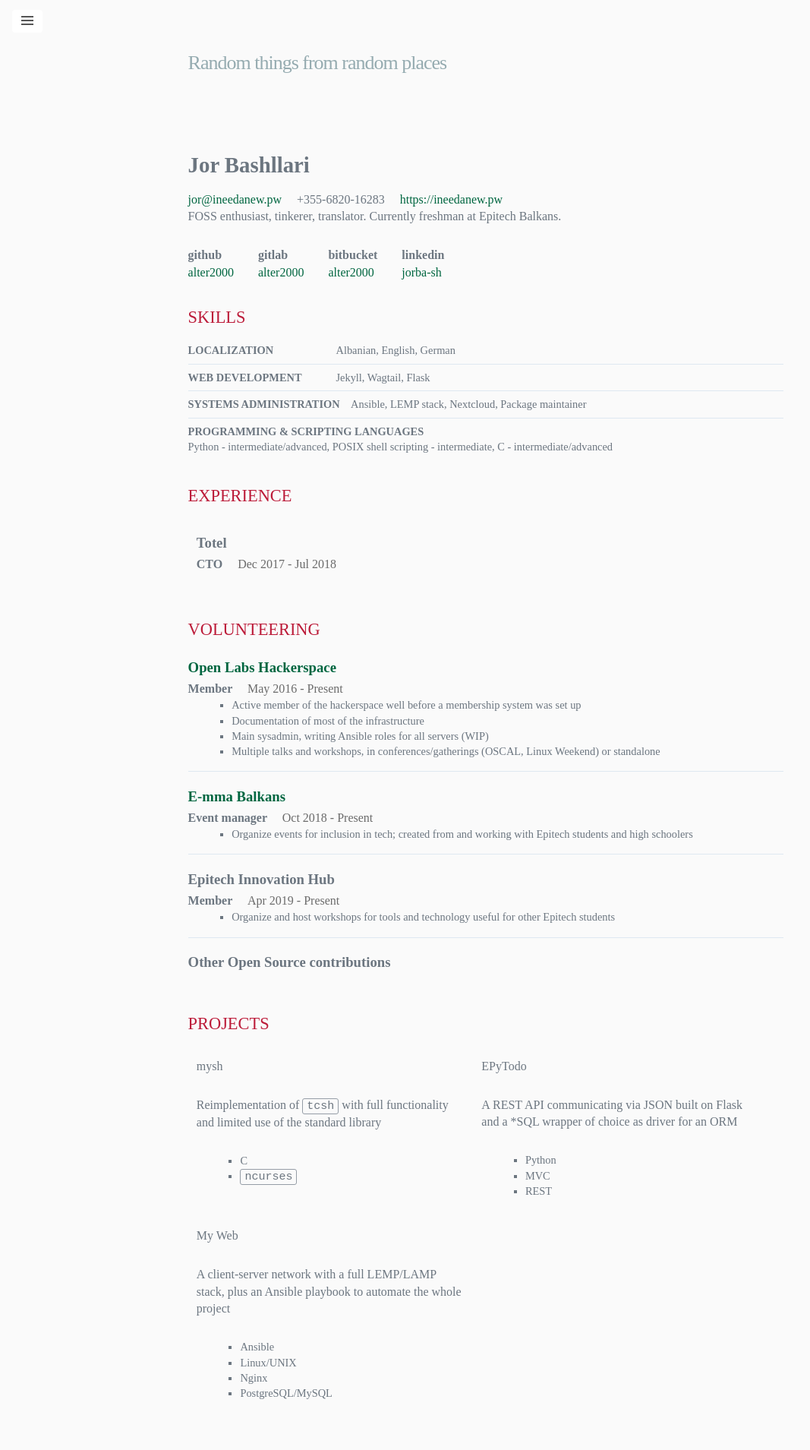
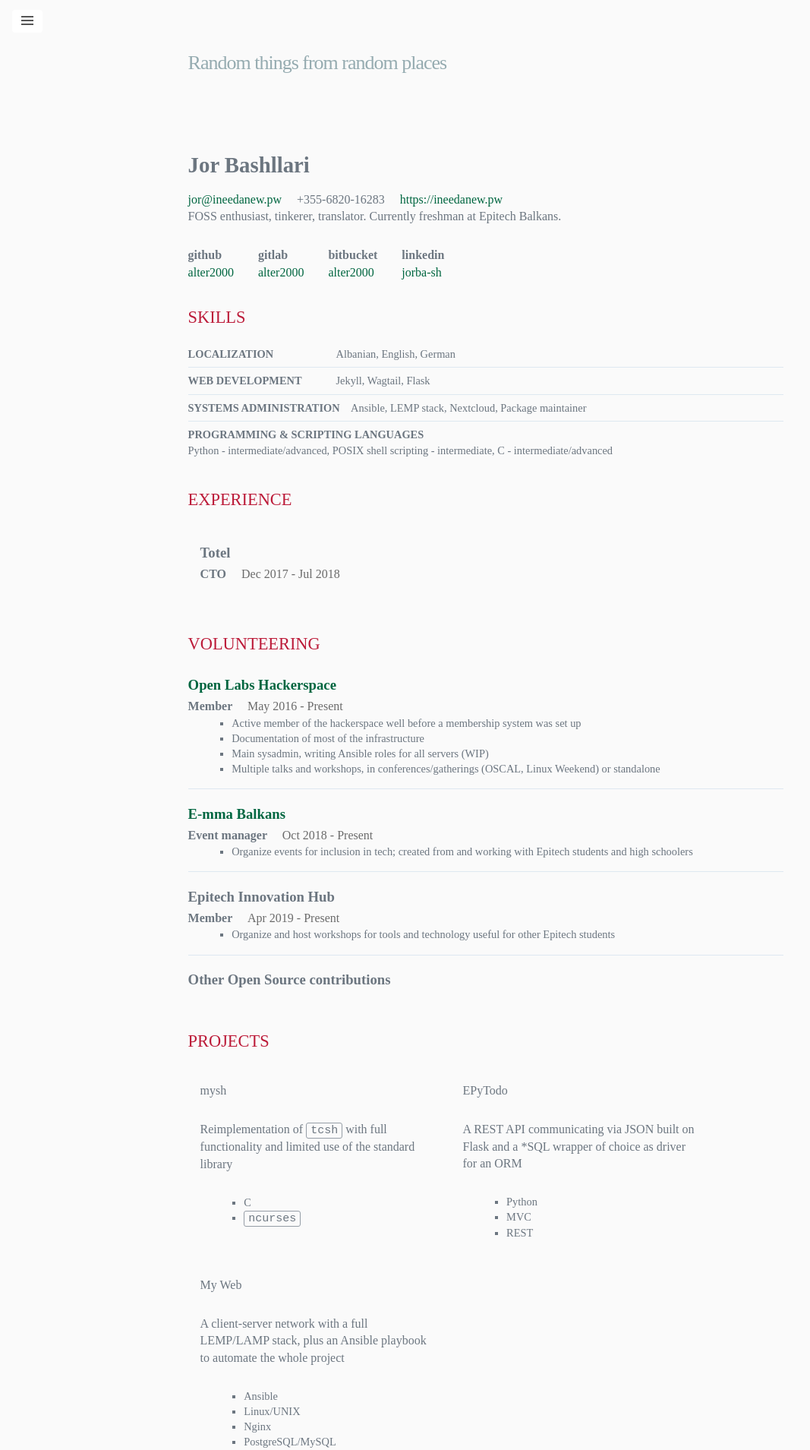
Before and after one commit to alter2000/alter2000.github.io, a Jekyll site: the page built from resume.html, in a window 1280 px wide. Shown: the top 1909 px of the page at 76% size, without its empty margins (0-1067 px from the left). Built offline with Jekyll 4.4.1, drawn with Linux system fonts in a browser that asks for light colours.

Commit message:
Revert "smaller space between elements"
This reverts commit 4d6d0b03f9f80d8f353b0cbd19d87fa16670cc22.

```diff
--- a/assets/css/resume.css
+++ b/assets/css/resume.css
@@ -1,5 +1,10 @@
 p { line-height: 1.4; }
 ul { margin-bottom: 0; }
+
+section {
+	margin: 2em 0;
+	break-inside: avoid;
+}
 
 blockquote {
 	margin: 0;
@@ -11,48 +16,37 @@
 	max-width: 760px;
 }
 
-.heading header {
-
-	h1 {
+.heading header h1 {
 	font-size: 180%;
 	margin: 0.5em 0;
 	font-weight: 600;
 }
 
-	h2 {
+.heading header h2 {
 	font-size: 140%;
 	margin: 0;
 	font-weight: 400;
 }
 
-	.contact .detail {
+.heading header .contact .detail {
 	margin: 0 1em 0 0;
-	}
-
 }
 
 .profile {
 	display: inline-block;
 	margin: 0 1em 0 0;
+}
 
-	strong,
-	span {
+.profile strong,
+.profile span {
 	display: block;
 	margin: 0 1em 0 0;
 }
 
-}
-
 /* section / line breaks */
-section {
-	margin: 2em 0;
-	break-inside: avoid;
-	page-break-inside: avoid;
-}
-
 section h2 {
 	font-size: 140%;
-	margin: 0 0 0.8em;
+	margin: 0 0 1em;
 	text-transform: uppercase;
 	color: #BC1B39;
 	font-weight: 400;
@@ -63,41 +57,37 @@
 	margin: 0 0 1em;
 	padding: 0 0 1em;
 	border-bottom: 1px solid #DEE8F1;
-
-	header a { display: inline-block; }
-
-	header h3 {
-		margin: 0.2em 1em 0.2em 0;
-		display: inline-block;
-		font-weight: 600;
-	}
-
-	.position {
-		font-weight: 600;
-		font-size: 100%;
-		margin: 0.2em 1em 0.2em 0;
-	}
-
-	.startDate,
-	.endDate { color: #6B6B6B; }
-
-	.highlights {
-		list-style: square;
-		font-size: 90%;
-	}
-
 }
 
 .item:last-child {
 	border-bottom: none;
 }
 
-.two-col .item {
+
+.item header h3 {
+	margin: 0.2em 1em 0.2em 0;
 	display: inline-block;
-	vertical-align: top;
-	margin: 0.7em;
-	width: 45%;
-	border-bottom: 0;
+	font-weight: 600;
+}
+
+.item header a {
+	display: inline-block;
+}
+
+.item .position {
+	font-weight: 600;
+	font-size: 100%;
+	margin: 0.2em 1em 0.2em 0;
+}
+
+.item .startDate,
+.item .endDate {
+	color: #6B6B6B;
+}
+
+.item .highlights {
+	list-style: square;
+	font-size: 90%;
 }
 
 /* skills */
@@ -105,8 +95,9 @@
 	margin: 0.5em 0;
 	padding: 0 0 0.5em;
 	font-size: 90%;
+}
 
-	.name {
+#skills .item .name {
 	font-weight: 600;
 	display: inline-block;
 	text-transform: uppercase;
@@ -115,11 +106,17 @@
 	vertical-align: top;
 }
 
-	.keywords {
+#skills .item .keywords {
 	display: inline-block;
 	vertical-align: top;
 }
 
+.two-col .item {
+	display: inline-block;
+	vertical-align: top;
+	margin: 1em;
+	width: 40%;
+	border-bottom: 0;
 }
 
 #publications {
@@ -128,17 +125,14 @@
 }
 
 @media print {
-
-	@page { margin: 0.5in; }
-	#resume { margin: 0.5em; }
+	@page { margin: 0.8in; }
+	#resume { margin: 0.8em; }
 	body { font-size: 12px; }
 	.site-header { display: none; }
 	footer { display: none; }
-
 	.item {
 		break-inside: avoid;
 		page-break-inside: avoid;
-		margin: 0.5em;
+		margin: 0.7em;
 	}
-
 }
```
Lines whose indentation alone changed are shown as unchanged.
